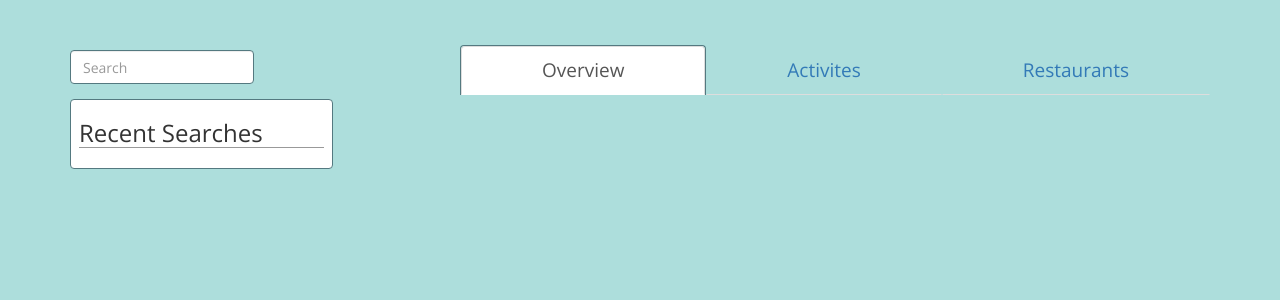
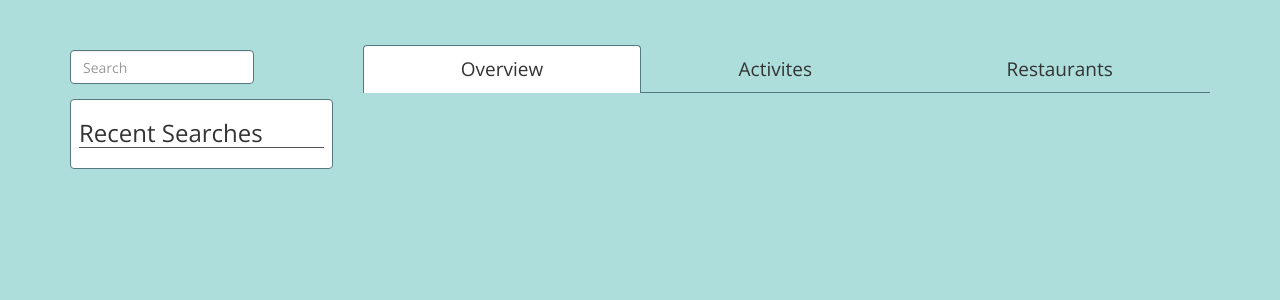
Before and after one commit to osallyjoo/TravelApp, a PHP site: page /Overview.html in a window 1280 px wide. Shown: the top 300 px of the page. Run offline with PHP 8.4, Linux system fonts and the light colour scheme; some libraries are stand-ins or nearby versions; some web fonts are replaced.

Commit message:
Updating Weather display

```diff
--- a/Overview.html
+++ b/Overview.html
@@ -1,7 +1,7 @@
 <!DOCTYPE html>
 <html>
 <head>
-	<title>Travel App</title>
+	<title>Trippy</title>
 	<meta name="viewport" content="width=device-width, initial-scale=1">
 	<link href="https://fonts.googleapis.com/css?family=Open+Sans" rel="stylesheet">
 	<link rel="stylesheet" href="https://maxcdn.bootstrapcdn.com/bootswatch/3.3.6/flatly/bootstrap.min.css">
@@ -19,9 +19,6 @@
 
 	<!--Simple Weather-->
     <script src="https://cdnjs.cloudflare.com/ajax/libs/jquery.simpleWeather/3.1.0/jquery.simpleWeather.min.js"></script>
-
-
-
 </head>
 
 <body>
@@ -40,17 +37,16 @@
 				</div>
 			</div>
 		</div>
-		<div class="col-xs-8 col-xs-offset-1">
+		<div class="col-xs-9">
 			<div class="row">
 				<div class="col-xs-12">
-					<!-- NAV BAR -->
 					<ul class="nav nav-tabs nav-justified">
-						<li role="presentation" class="navTabs active" id="overviewTab"><a href="#">Overview</a></li>
-						<li class="navTabs" id="activitiesTab"><a href="#">Activites</a></li>
-						<li class="navTabs" id="restaurantTab"><a href="#">Restaurants</a></li>
+						<li role="presentation" class="navTabs active" id="overviewTab">Overview</li>
+						<li class="navTabs inactive" id="activitiesTab">Activites</li>
+						<li class="navTabs inactive" id="restaurantTab">Restaurants</li>
 					</ul>
 					<!-- TAB 1 CONTENT -->
-					<div class="contentBox" id="overviewBox" style="display:none;">
+					<div class="contentBox" id="overviewBox">
 						<h4>Instagram</h4>
 						<div id="instagramBox" class="overviewContent">
 							<ul id="instafeed"></ul>
@@ -63,14 +59,14 @@
 	            		</div>
             		</div>
 					<!-- TAB 2 CONTENT -->
-					<div class="contentBox" id="activitiesBox" style="display:none">
+					<div class="contentBox" id="activitiesBox">
 						<h4>Activities</h4>
 						<div class="row">
 							<div class="col-xs-12" id="activitiesResults"></div>
 						</div>
 					</div>
 					<!-- TAB 3 CONTENT -->
-					<div class="contentBox" id="restaurantsBox" style="display:none"><h4>Restaurants</h4>
+					<div class="contentBox" id="restaurantsBox"><h4>Restaurants</h4>
 						<div class="row">
 							<div class="col-xs-12" id="restaurantsResults"></div>
 						</div>
@@ -87,10 +83,9 @@
 <script type="text/javascript" src="javascript/insta.js"></script>
 <script type="text/javascript" src="javascript/zomatoAPI.js"></script>
 
-<script src="javascript/googleAPI.js"></script> <!-- This is the googlemaps javascript
-file check it out! -->
+<script src="javascript/googleAPI.js"></script> <!-- This is the googlemaps javascript file check it out! -->
 <!-- Google map library tool thingy-->
-<script async defer src="https://maps.googleapis.com/maps/api/js?key=AIzaSyBoQo7Ti-V1vEqXKdN19c9u3wNf0q_MqmM&libraries=places"></script>
-<!-- <script type="text/javascript" src="https://maps.googleapis.com/maps/api/js?key=AIzaSyBoQo7Ti-V1vEqXKdN19c9u3wNf0q_MqmM&libraries=places"></script> -->
+<script async defer src="https://maps.googleapis.com/maps/api/js?key=AIzaSyBoQo7Ti-V1vEqXKdN19c9u3wNf0q_MqmM"></script>
+<!-- &callback=initMap -->
 </body>
 </html>
--- a/assets/style.css
+++ b/assets/style.css
@@ -4,6 +4,7 @@ body {
   background-color: #addedc;
 }
 
+/* Nav */
 .navTabs:hover {
   opacity: 0.5;
   cursor: pointer;
@@ -11,8 +12,28 @@ body {
 
 .navTabs {
   font-size: 19px;
+  padding: 10px 15px;
+  text-align: center;
 }
 
+li a {
+  color: rgb(44, 62, 80)
+
+}
+
+li.active {
+  border-top: 1px solid #547980;
+  border-right: 1px solid #547980;
+  border-left: 1px solid #547980;
+  border-radius: 4px 4px 0 0;
+  background-color: white;
+}
+
+li.inactive {
+  border-bottom: 1px solid #547980;
+}
+
+/* Search */
 .form-group {
   display: inline-block;
   width: 70%;
@@ -42,32 +63,51 @@ body {
 }
 
 h3 {
-  border-bottom: 1px solid #999;
+  border-bottom: 1px solid #594f4f;
   margin-top: 10px;
 }
 
-li.active {
-  border-top: 1px solid #547980;
+/* Content Boxes */
+.contentBox {
+  background-color: white;
+  padding: 20px;
+  border-radius: 0 0 4px 4px;
   border-right: 1px solid #547980;
+  border-bottom: 1px solid #547980;
   border-left: 1px solid #547980;
-  border-radius: 4px 4px 0 0;
+  display:none;
+}
+
+h4 {
+  border-bottom: 1px solid #594f4f;
+  padding-bottom: 3px;
+  font-size: 22px;
+}
+
+/* Insta */
+.instaImage {
+  max-width: 25%;
+  padding: 5px;
 }
 
 /* Weather */
 #weatherBox {
-  width: 425px;
   margin: 0px auto;
-  text-align: center;
-  text-transform: uppercase;
 }
 
-#weatherBox h2 {
-  margin: 0 0 8px;
-  color: #fff;
-  font-size: px;
-  font-weight: 300;
-  text-align: center;
-  text-shadow: 0px 1px 3px rgba(0, 0, 0, 0.15);
+.weatherCity {
+  font-size: 16px;
+  margin-bottom: 5px;
+}
+
+.currentTemp {
+  font-size: 30px;
+  margin-bottom: 5px;
+}
+
+.currentCond {
+  font-size:20px;
+  margin-bottom: 5px;
 }
 
 #weatherBox ul {
@@ -83,10 +123,8 @@ li.active {
   border-radius: 5px;
 }
 
-#weatherBox .currently {
-  margin: 0 20px;
-}
 
+/* Map */
 #map {
   margin: 0;
 }
@@ -98,8 +136,3 @@ ul {
 li {
   list-style-type: none;
 }
-
-.instaImage {
-  max-width: 25%;
-  padding: 5px;
-}
--- a/javascript/weather.js
+++ b/javascript/weather.js
@@ -1,25 +1,29 @@
-/*******************************
-*        WEATHER DATA          *
-*******************************/
-
 function callWeather(searchTerm){
-  console.log(searchTerm)
   $.simpleWeather({
     woeid: '', //2357536
     location: searchTerm,
     unit: 'f',
     success: function(weather) {
-      html = '<h2>'+weather.temp+'&deg;'+weather.units.temp+'</h2>';
-      html += '<ul><li>'+weather.city+', '+weather.region+'</li>';
-      html += '<li class="currently">'+weather.currently+'</li>';
-      html += '<li>'+weather.alt.temp+'&deg;C</li></ul>';
+      var weatherContent =  '<p class="weatherCity">' + weather.city + ', ' + weather.region + '</p>';
+      weatherContent += '<p class="currentTemp">'+weather.temp+'&deg;'+weather.units.temp+ ' / '+weather.alt.temp+'&deg;C</p>';
+      weatherContent += '<p class="currentCond">'+weather.currently+'</p>';
 
-      for(var i=0;i<weather.forecast.length;i++) {
-        html += '<p>'+weather.forecast[i].day+': '+weather.forecast[i].high+'</p>';
-      }
-      console.log(html);
+      var forecastHolder = $('<div>').addClass("weekForecast");
+      for (var i=0; i < weather.forecast.length; i++) {
+        var dayDiv = $("<div class='dayForecast'>")
+          .append($("<p>").html(weather.forecast[i].day))
+          .append($("<p>").html(weather.forecast[i].high));
+          console.log(weather.forecast[i].day + " " + weather.forecast[i].high);
+        forecastHolder.append(dayDiv);
+      };
+      weatherContent += forecastHolder[0];
 
-      $("#weatherBox").html(html);
+      // working code
+      // for(var i=0; i < weather.forecast.length; i++) {
+      //   html += '<p>'+weather.forecast[i].day+': '+weather.forecast[i].high+'</p>';
+      // }
+
+      $("#weatherBox").html(weatherContent);
     },
     error: function(error) {
       $("#weatherBox").html('<p>'+error+'</p>');
```
